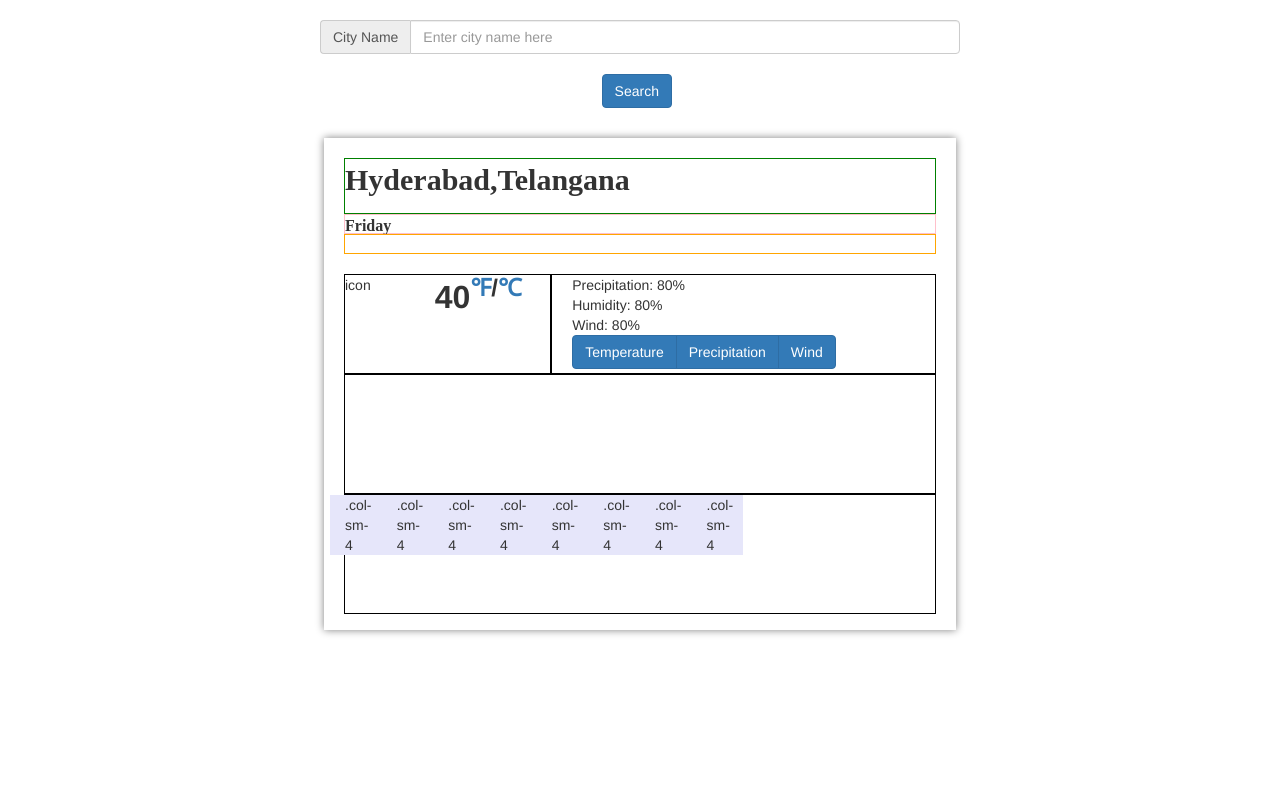
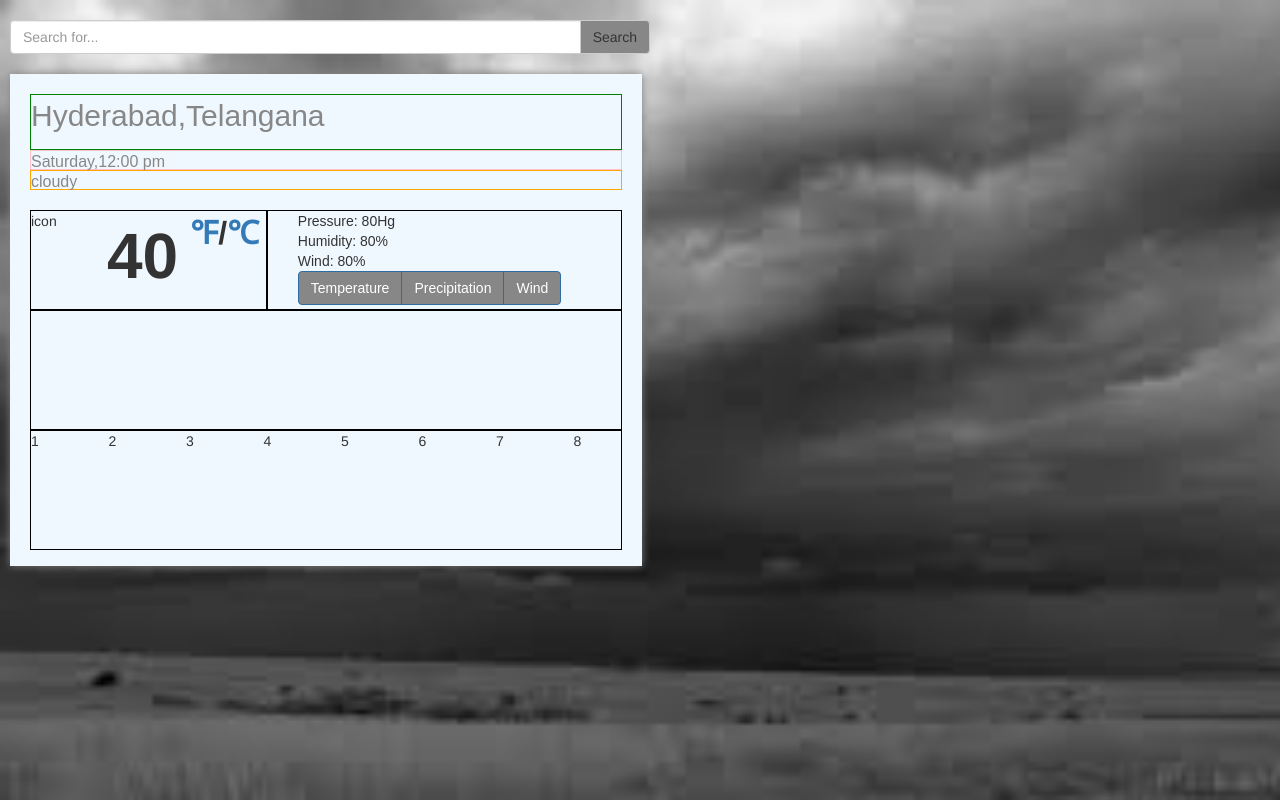
Before and after one commit to SpurgeonPrakash/FEE-Bootcamp-Swift, a plain HTML site: page Google weather app/index.html in a window 1280 px wide. Drawn offline with nearby package versions, Linux system fonts and the light colour scheme.

Commit message:
updated ui
priyankakalidindi

```diff
--- a/Google weather app/css/style.css
+++ b/Google weather app/css/style.css
@@ -1,23 +1,21 @@
 body{
     margin:0px auto;
+    background-image:url("images/cloudy.jpg");
+    background-size: cover;
 }
 
 .input-group{
     width:50%;
-    margin:auto;
+    margin-left: 10px;
+
 }
-
-.button-group{
-    margin-left: 47%;
-    margin-bottom:30px;
-}
-
 .main-container{
     width:632px;
     height:492px;
-    margin: auto;
+    margin-left: 10px;
     padding:20px;
     box-shadow:0px 0px 8px grey;
+    background-color: aliceblue;
 }
 
 #searched-place{
@@ -25,9 +23,9 @@ body{
     height:56px;
     border:1px solid green;
     float:left;
-    font-family: 'IBM Plex Serif', serif;
+    font-family:Arial, sans-serif;
     font-size: 30px;
-    font-weight: bold;
+    color:#878787;
 }
 
 #current-day
@@ -36,30 +34,20 @@ body{
     height:20px;
     border: 1px solid pink;
     float:left;
-    font-family: 'IBM Plex Serif', serif;
+    font-family: Arial, Helvetica, sans-serif;
     font-size: initial;
-    font-weight: bold;
+    color:#878787;
 }
 .weather-condition{
     width:100%;
     height:20px;
     border: 1px solid orange;
     float:left;
+    font-family: Arial, Helvetica, sans-serif;
+    font-size: initial;
+    color:#878787;
 }
-.column1 {
-    float: left;
-    width:30%;
 
-    height: inherit; /* Should be removed. Only for demonstration */
-
-      }
-.column2 {
-    float: left;
-    width: 70%;
-
-    height: inherit; /* Should be removed. Only for demonstration */
-
-      }
 
  #temp-disp{
      font-size:xx-large;
@@ -74,17 +62,55 @@ body{
 }
 
 .banner-left{
-    width:35%;
+    width:40%;
     height:inherit;
     float: left;
     border:1px solid black;
 }
+.column1 {
+    float: left;
+    width:30%;
+    height: inherit; /* Should be removed. Only for demonstration */
+}
+#size {
+    font-size: 64px;
+}
+
+.column2 {
+    float: left;
+    width: 70%;
+    font-stretch: 100%;
+    height: inherit; /* Should be removed. Only for demonstration */
+   }
+.col2_1{
+    float: left;
+    width:50%;
+    height: inherit;
+}
+.col2_2{
+    float: left;
+    width:50%;
+    height: inherit;
+}
+
 .banner-right{
-    width:65%;
+    width:60%;
     height:inherit;
     float: left;
     border:1px solid black;
+    font-family: Arial, Helvetica, sans-serif;
 }
+.row1{
+    margin:0px 0px 0px 30px;
+}
+.row2{
+    margin:0px 0px 0px 30px;
+
+}
+.btn{
+    background-color: #878787;
+}
+
 .chart
 {
     width:100%;
@@ -99,9 +125,9 @@ body{
     float: left;
     border:1px solid black;
 }
-.row1{
-    margin:0px 0px 0px 20px;
+
+#grid{
+    height:120px;
+
+
 }
-.row2{
-    margin:0px 0px 0px 20px;
-}
--- a/Google weather app/index.html
+++ b/Google weather app/index.html
@@ -12,46 +12,51 @@
     <script src="https://ajax.googleapis.com/ajax/libs/jquery/3.3.1/jquery.min.js"></script>
     <script src="https://maxcdn.bootstrapcdn.com/bootstrap/3.3.7/js/bootstrap.min.js"></script>
     <script src="https://cdn.jsdelivr.net/npm/moment@2.22.2/moment.min.js"></script>
+   <!-- <script src="https://momentjs.com/downloads/moment.js"></script>-->
     <link href="css/style.css" rel="stylesheet">
 
     <title>Weather Application</title>
 </head>
 
 <body>
-    <br>
+    <br/>
         <div class="input-group">
-        <span class="input-group-addon">City Name</span>
-        <input id="cname" type="text" class="form-control" name="msg" placeholder="Enter city name here">
+            <input type="text" class="form-control" placeholder="Search for...">
+            <span class="input-group-btn">
+            <button class="btn btn-default" type="button"id="search" onclick="search()">Search</button>
+            </span>
         </div>
-    <br>
-    <div class="button-group">
-        <button class="btn btn-primary" id="search">Search</button>
+    <br/>
+<!--<div class="button-group">
+<button class="btn btn-primary"
+</div>-->
+        <div class="main-container">
+            <div class="searched-place" id="searched-place">
+                <span id="place">Hyderabad,Telangana
+                </span>
             </div>
-    <div class="main-container">
-        <div class="searched-place" id="searched-place"><span id="place">Hyderabad,Telangana
-            </span>        </div>
-        <div class="day" id="current-day"><span id="day">Friday</span>
-
+            <div class="day" id="current-day">
+                 <span id="day">Friday</span>
             </div>
             <div class="weather-condition">
+                <p id="weather-condition">cloudy</p>
             </div>
             <div class="banner">
                 <div class="banner-left">
-
-                            <div class="column1">
-                            icon
+                    <div class="column1"> icon
                     </div>
                     <div class="column2" id="temp-disp">
-                            <p>40<sup><a href="">&#8457;</a>/<a href="">&#8451;</a></sup></p>
-
+                        <div class="col2_1">
+                            <span id="size">40</span>
                         </div>
-
+                        <div class="col2_2">
+                            <a href="">&#8457;</a>/<a href="">&#8451;</a>
+                        </div>
+                    </div>
                 </div>
                  <div class="banner-right">
                     <div class="row1">
-                        <div class="precipitation"> Precipitation:
-                            <span id="precipitation"> 80%</span>
-                        </div>
+                        <div class="pressure"> Pressure: <span id="pressure"> 80Hg</span></div>
                         <div class="humidity"> Humidity: <span id="humidity"> 80%</span></div>
                         <div class="wind"> Wind:<span id="wind"> 80%</span></div>
                     </div>
@@ -68,15 +73,22 @@
             </div>
             <div class="forecast">
                 <div class="row">
-                        <span class="col-sm-1" style="background-color:lavender;">.col-sm-4</span>
-                        <span class="col-sm-1" style="background-color:lavender;">.col-sm-4</span>
-                        <span class="col-sm-1" style="background-color:lavender;">.col-sm-4</span>
-                        <span class="col-sm-1" style="background-color:lavender;">.col-sm-4</span>
-                        <span class="col-sm-1" style="background-color:lavender;">.col-sm-4</span>
-                        <span class="col-sm-1" style="background-color:lavender;">.col-sm-4</span>
-                        <span class="col-sm-1" style="background-color:lavender;">.col-sm-4</span>
-                        <span class="col-sm-1" style="background-color:lavender;">.col-sm-4</span>
-
+                    <div class="col-xs-6">
+                        <div class="row">
+                            <div class="col-xs-3"id="grid">1</div>
+                            <div class="col-xs-3"id="grid">2</div>
+                            <div class="col-xs-3"id="grid">3</div>
+                            <div class="col-xs-3"id="grid">4</div>
+                        </div>
+                    </div>
+                    <div class="col-xs-6">
+                        <div class="row">
+                            <div class="col-xs-3"id="grid">5</div>
+                            <div class="col-xs-3"id="grid">6</div>
+                            <div class="col-xs-3"id="grid">7</div>
+                            <div class="col-xs-3"id="grid">8</div>
+                        </div>
+                    </div>
                 </div>
             </div>
         </div>
--- a/Google weather app/js/weather.js
+++ b/Google weather app/js/weather.js
@@ -2,6 +2,8 @@ $('#search').click(()=>{
     const place=$('#cname').val();
     $('#searched-place').html(place);
 });
+const date=moment().format('dddd,h:00 a');
+$('#day').html(date)
 
 // var currentTime = new Date(),
 //       hours = currentTime.getHours(),
```
Also changed, not shown: Google weather app/css/images/cloudy.jpg (added), Google weather app/css/images/rainy.gif (added), Google weather app/css/images/sunny.jpeg (added), Google weather app/css/images/thunderstorm.gif (added), Google weather app/css/images/windy.gif (added). Lines whose indentation alone changed are shown as unchanged.
